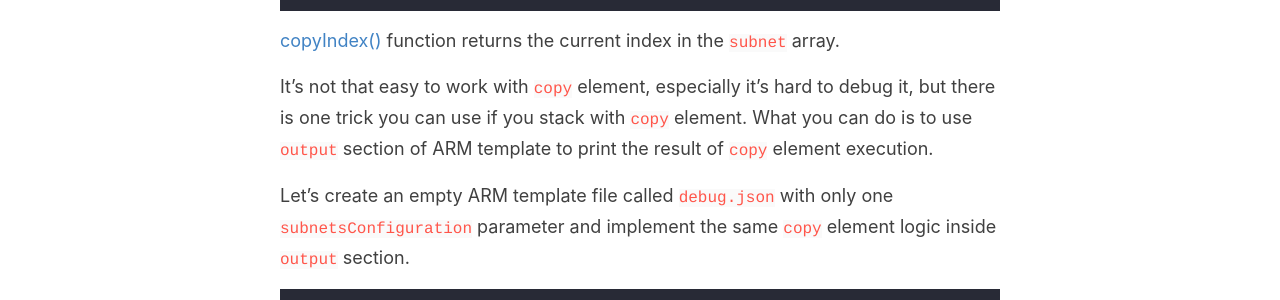
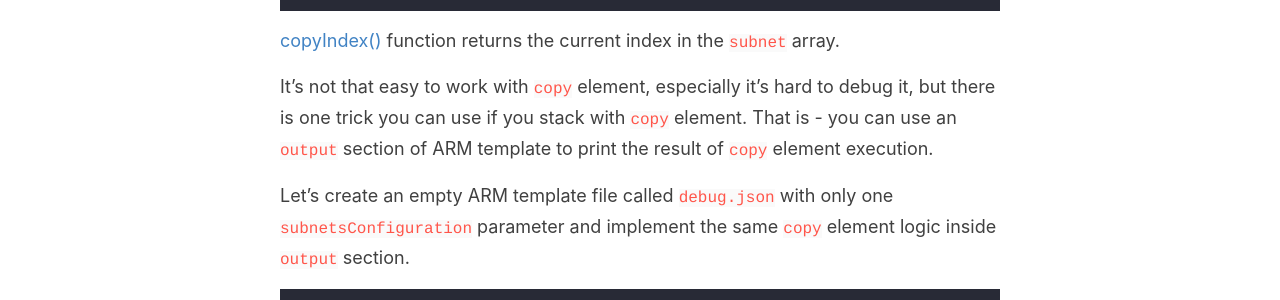
Before and after one commit to evgenyb/evgenyb.github.io, a Jekyll site: the page built from _posts/2020-05-05-use-copy-function-to-simplify-arm-templates.md, in a window 1280 px wide and 900 px high, scrolled down 10891 px. Shown: the part 153-453 px from the top of the window. Built offline with Jekyll 4.4.1, drawn with Linux system fonts in a browser that asks for light colours.

Commit message:
Fix content

```diff
--- a/_posts/2020-05-05-use-copy-function-to-simplify-arm-templates.md
+++ b/_posts/2020-05-05-use-copy-function-to-simplify-arm-templates.md
@@ -386,7 +386,7 @@ In the context of our use-case, you can think of `copy` element as a `foreach` l
 
 [copyIndex()](https://docs.microsoft.com/en-us/azure/azure-resource-manager/templates/template-functions-numeric#copyindex) function returns the current index in the `subnet` array.
 
-It's not that easy to work with `copy` element, especially it's hard to debug it, but there is one trick you can use if you stack with `copy` element. What you can do is to use `output` section of ARM template to print the result of `copy` element execution.
+It's not that easy to work with `copy` element, especially it's hard to debug it, but there is one trick you can use if you stack with `copy` element. That is - you can use an `output` section of ARM template to print the result of `copy` element execution.
 
 Let's create an empty ARM template file called `debug.json` with only one `subnetsConfiguration` parameter and implement the same `copy` element logic inside `output` section.
 
```
